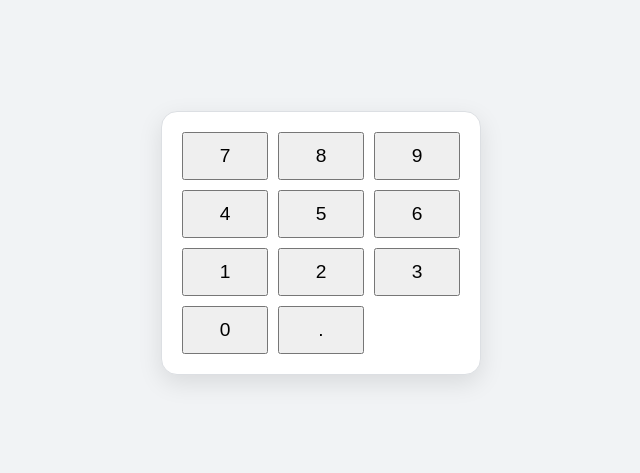
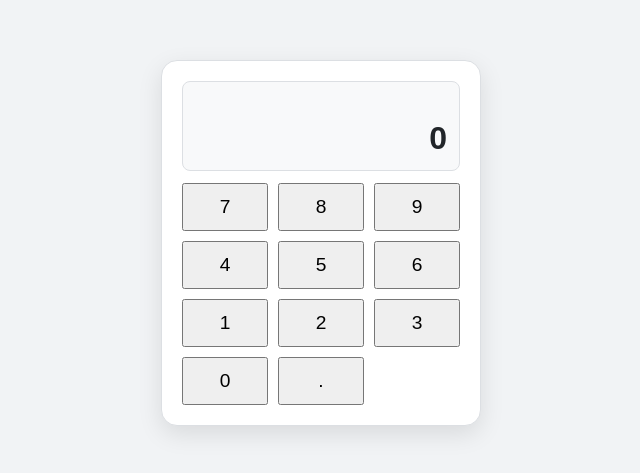
Before and after one commit to seanhoenderdos/calculator, a website: page index.html in a window 1280 px wide. Shown: the part 157-630 px from the top of the page, without its empty margins (319-959 px from the left). Drawn offline with Linux system fonts and the light colour scheme.

Commit message:
Add calculator display and expression area

```diff
--- a/css/display.css
+++ b/css/display.css
@@ -1 +1,28 @@
-/* Sean: calculator display and expression styling. Use calc- classes. */
+/* Sean: calculator display and expression styling. */
+.calc-screen {
+  min-width: 0;
+  padding: 12px;
+  border: 1px solid #dcdfe3;
+  border-radius: 8px;
+  background-color: #f8f9fa;
+  font-family: Arial, sans-serif;
+  text-align: right;
+  overflow-wrap: anywhere;
+}
+
+.calc-expression {
+  min-height: 1.25rem;
+  margin: 0 0 4px;
+  color: #5b6470;
+  font-size: 0.875rem;
+  line-height: 1.25rem;
+}
+
+.calc-display {
+  display: block;
+  color: #212529;
+  font-size: 2rem;
+  font-weight: 600;
+  font-variant-numeric: tabular-nums;
+  line-height: 1.25;
+}
--- a/index.html
+++ b/index.html
@@ -12,6 +12,16 @@
   <body>
     <main class="calc-app">
       <div class="calc-layout">
+        <div class="calc-screen">
+          <p id="calculator-expression" class="calc-expression"></p>
+          <output
+            id="calculator-display"
+            class="calc-display"
+            aria-label="Current value"
+            >0</output
+          >
+        </div>
+
         <div id="number-pad" class="calc-number-pad">
           <button type="button" data-action="digit" data-value="7">7</button>
           <button type="button" data-action="digit" data-value="8">8</button>
@@ -30,7 +40,6 @@
         </div>
       </div>
 
-      <!-- Sean: calculator-display and calculator-expression elements. -->
       <!-- Nkheso: operator-pad container and operator/utility buttons. -->
     </main>
   </body>
```
